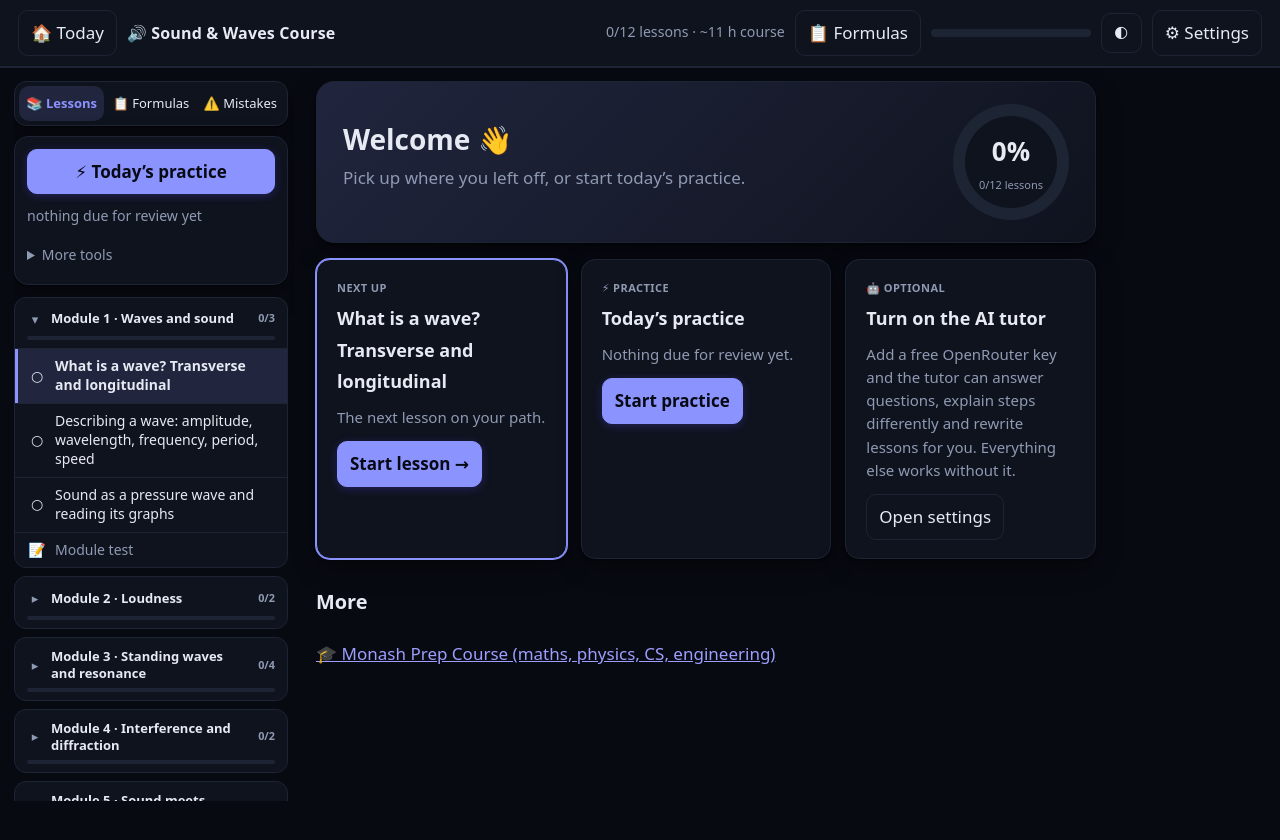
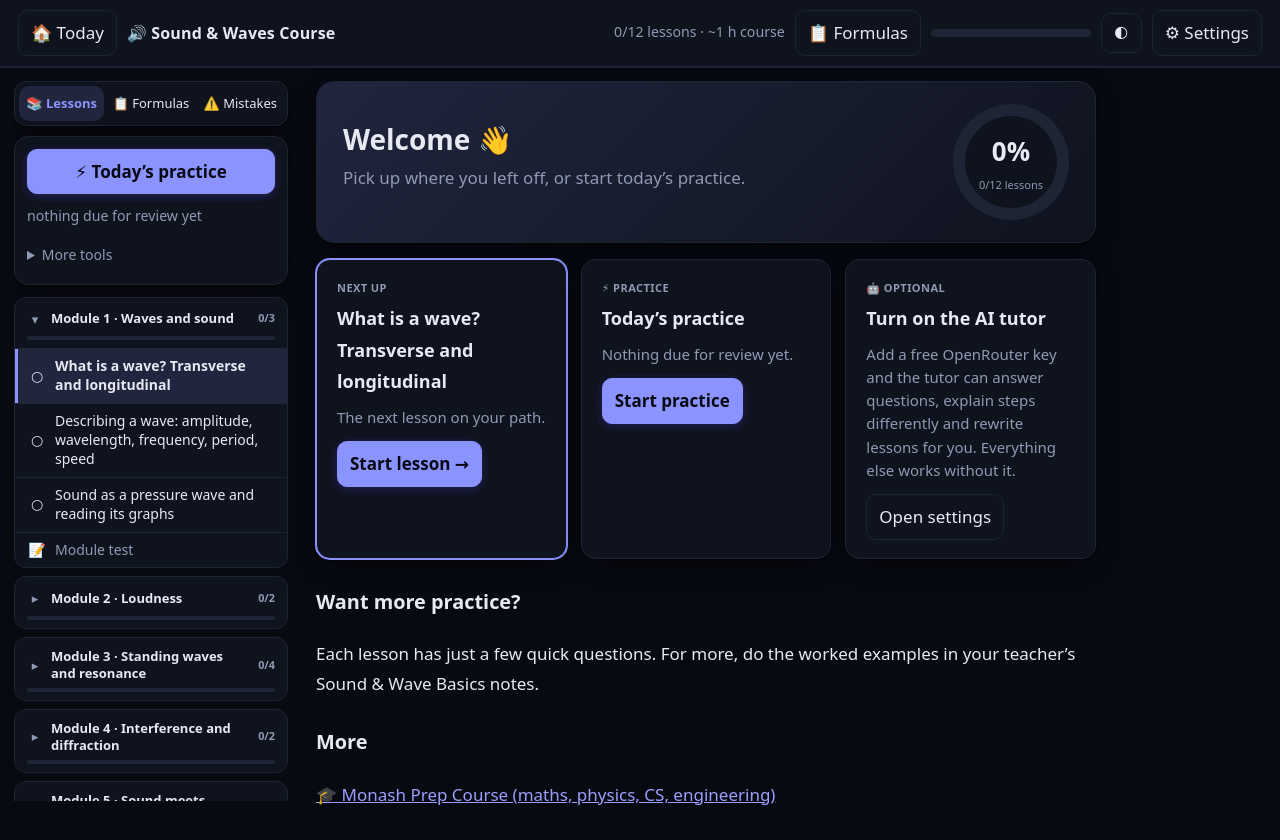
Before and after one commit to Ed13S/page, a plain HTML site: page index.html in a window 1280 px wide. Before the commit the page ends 815 px from the top, so only its background shows below. Drawn offline with nearby package versions, Linux system fonts and the light colour scheme.

Commit message:
Shorten course: about 1 hour, 4 quick questions per lesson
Co-Authored-By: Claude Sonnet 5.5 <noreply@anthropic.com>
Claude-Session: https://claude.ai/code/session_01F8ZMz8XQtHfTr1gbHJJ6Yr

```diff
--- a/course.js
+++ b/course.js
@@ -10,7 +10,7 @@ const GEN = {};
 function regen(c) {
   const base = c.base.map(q => { const ans = q.o[q.a], o = sh(q.o); return { ...q, o, a: o.indexOf(ans) }; });
   const gen = (GEN[c.id] || []).map(f => f());
-  c.qs = sh([...base, ...gen]);
+  c.qs = sh([...base, ...gen]).slice(0, 4); // short quizzes: the aim is understanding, not drilling
 }
 const COURSE = [];
 
--- a/course3.js
+++ b/course3.js
@@ -139,4 +139,5 @@ const MODS = [
 const ORDER = MODS.flatMap(m => m.ids);
 const ORDM = MODS.map((_, i) => i);
 const IMG = {};
+COURSE.forEach(c => { c.steps = c.steps.filter(x => x[0] < 3); });
 COURSE.forEach(c => regen(c));
--- a/index.html
+++ b/index.html
@@ -167,7 +167,7 @@ body:not(.nokey) .nkonly{display:none}
 <script>
 const $=s=>document.querySelector(s),esc=t=>t.replace(/[&<>]/g,c=>({'&':'&amp;','<':'&lt;','>':'&gt;'}[c]));
 const S=Object.assign({done:{},best:{},step:{},chat:[],cur:0,bp:{},place:{},wrong:[],miss:{},profile:{},when:{},rv:{},mq:[],rw:{},aq:{},cu:[],uo:{},open:{}},JSON.parse(localStorage.getItem('mpw')||'{}'));
-const est=c=>Math.round(c.steps.length*3+3+c.qs.length*1.5),hrs=()=>Math.round((COURSE.reduce((a,c)=>a+est(c),0)+MODS.length*15+40)/60),nd=()=>COURSE.filter(c=>S.done[c.id]).length,save=()=>localStorage.setItem('mpw',JSON.stringify(S));
+const est=c=>Math.max(1,Math.round(c.steps.length*0.8+c.qs.length*0.4)),hrs=()=>Math.max(1,Math.round(COURSE.reduce((a,c)=>a+est(c),0)/60)),nd=()=>COURSE.filter(c=>S.done[c.id]).length,save=()=>localStorage.setItem('mpw',JSON.stringify(S));
 const SYS="Assume the student knows NOTHING about the topic unless the lesson has shown it: define every word and symbol you use, in plain words, before using it. The student finds physics hard to picture and his class teacher explains it poorly, so be extra clear: short sentences, everyday analogies (slinky, rope, swing, torch on a wall, Mexican wave), one idea at a time, and finish with one quick check question. You are a patient, encouraging tutor for a VCE student studying sound and waves (Physics Unit 2) who also does Systems Engineering. Explain the CONCEPT and the picture first, then the formula; go deeper only when asked or when they seem ready. Use v = 340 m/s for sound in air. FORMATTING: write ALL maths in plain text using Unicode symbols (², ³, √, π, θ, λ, ½, ×, ÷, ≤, ≥, →, Δ). Write fractions as a/b. Never use LaTeX, backslashes or dollar signs. Be quick: reply in under 120 words unless asked for more. Never just reveal quiz answers: give a hint or a guiding question first; if they have already answered, explain why. Below is where the student currently is in the course and everything known about him: use it to personalise explanations.";
 const BG={new:['🆕','New to him: taught from scratch'],skim:['⏩','Skim: he already knows this'],focus:['🎯','Focus: needs real work'],core:['📌','Core: do properly'],untested:['❓','Not tested yet'],optional:['◌','Optional']};
 let L=COURSE[S.cur]||COURSE[0],picks=[],TAG={1:'Level 1 · Foundation',2:'Level 2 · Core',3:'Level 3 · Stretch: more than you need'};
@@ -354,7 +354,7 @@ function home(){const P=S.plan,nm=(P&&P.name)||(S.profile||{}).name||'',nx=nextU
  if(!hasKey())h+='<div class="card"><span class="tag">🤖 Optional</span><h3>Turn on the AI tutor</h3><p>Add a free OpenRouter key and the tutor can answer questions, explain steps differently and rewrite lessons for you. Everything else works without it.</p><button id="openset">Open settings</button></div>';
  h+='</div>';
  if(P&&P.phases&&P.phases.length)h+='<h3>🗺️ Roadmap</h3><div class="road">'+P.phases.map(ph=>{const cs=ph.ids.map(id=>COURSE.find(c=>c.id===id)).filter(Boolean),d=cs.filter(c=>S.done[c.id]).length;return `<div class="ph"><b>${esc(ph.name)}</b><div class="mbar"><div style="width:${cs.length?d/cs.length*100:0}%"></div></div><small>${d}/${cs.length} · ${esc(ph.note||'')}</small></div>`}).join('')+'</div>';
- h+='<h3>More</h3><p><a href="../Course/">🎓 Monash Prep Course (maths, physics, CS, engineering)</a></p>';
+ h+='<h3>Want more practice?</h3><p>Each lesson has just a few quick questions. For more, do the worked examples in your teacher’s Sound &amp; Wave Basics notes.</p>';h+='<h3>More</h3><p><a href="../Course/">🎓 Monash Prep Course (maths, physics, CS, engineering)</a></p>';
  $('#main').innerHTML=h;nav();scrollTo(0,0)}
 document.addEventListener('click',e=>{const t=e.target.closest('button');if(t){if(t.dataset.v!==undefined&&t.closest('.gb,.vb')&&!t.dataset.sv){const id=L.id,vs=(S.rwv||{})[id]||[];if(t.dataset.v==='o')S.uo[id]=1;else{const v=vs[+t.dataset.v];if(v){S.rw[id]=v;if(v.qs)S.aq[id]=v.qs}S.uo[id]=0}applyRw(L);save();picks=[];lesson();return}
  if(t.dataset.sv!==undefined){const e2=((S.se||{})[seKey()]||{})[+t.dataset.i];if(e2){e2.cur=+t.dataset.sv;save();picks=[];lesson()}return}
```
